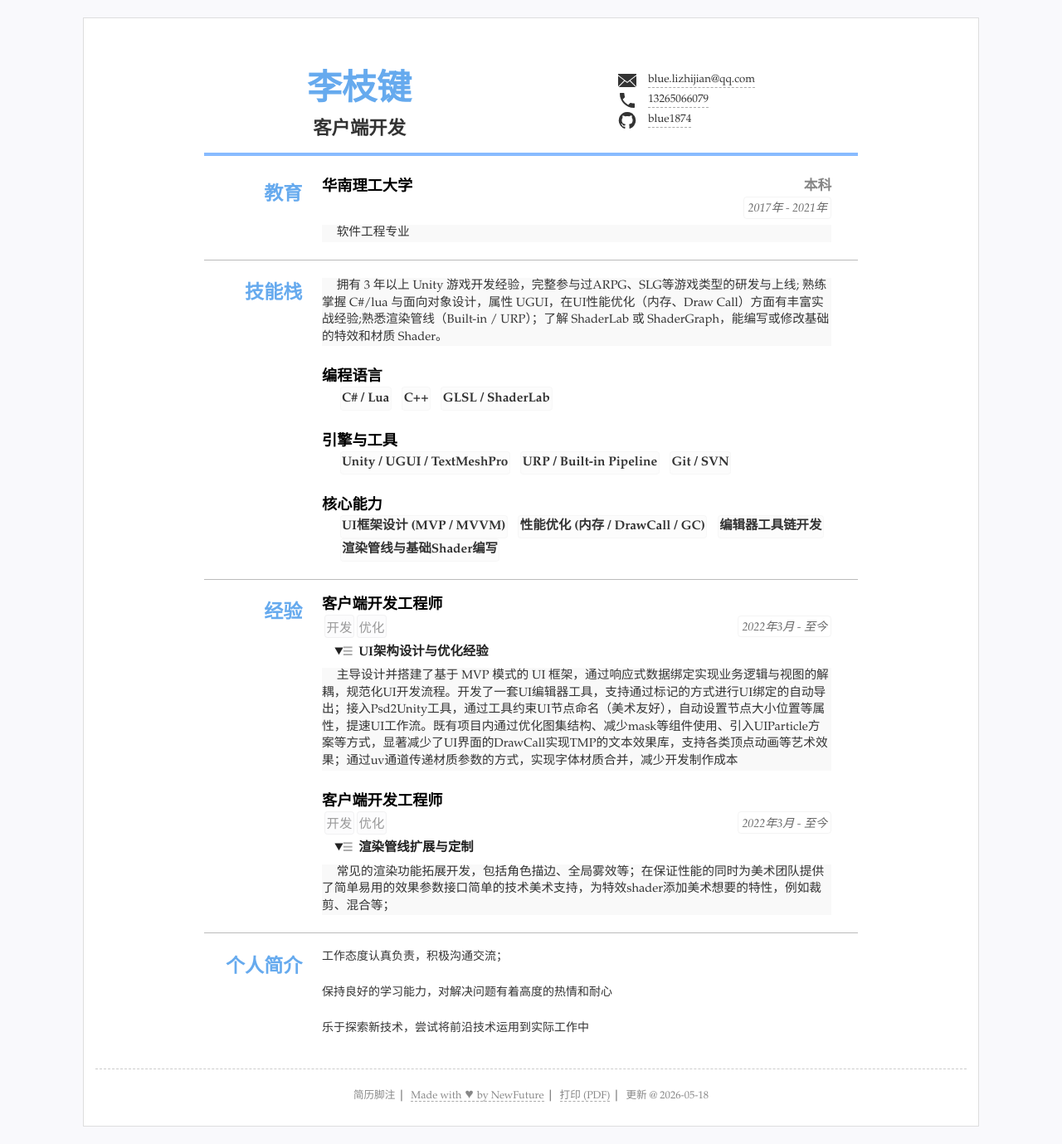
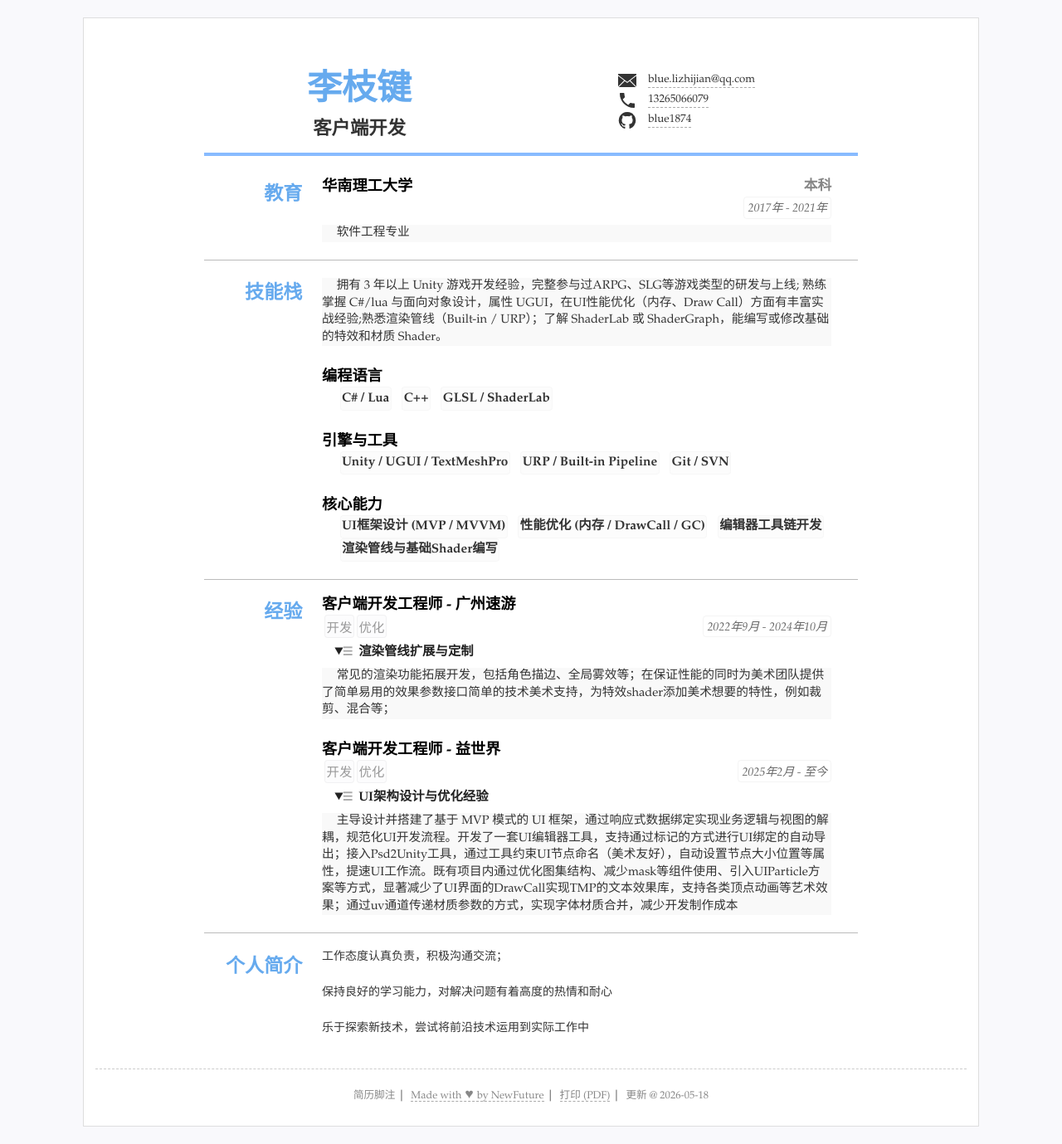
Before and after one commit to blue1874/resume, a Jekyll site: the page built from index.html, in a window 1280 px wide. Shown: the whole page at 83% size. Built offline with Jekyll 4.4.1, drawn with Linux system fonts in a browser that asks for light colours; part of the change alters nothing that is shown.

Commit message:
Update experience entries in resume.yml

```diff
--- a/_data/resume.yml
+++ b/_data/resume.yml
@@ -56,8 +56,19 @@ main: #简历主要内容，
 - type: experience
   name: 经验
   content:
-  - title: 客户端开发工程师
-    duration: "2022年3月 - 至今"
+  - title: 客户端开发工程师 - 广州速游
+    duration: "2022年9月 - 2024年10月"
+    tags:
+    - 开发
+    - 优化
+    summary: 渲染管线扩展与定制
+    detail:
+    - 常见的渲染功能拓展开发，包括角色描边、全局雾效等；在保证性能的同时为美术团队提供了简单易用的效果参数接口
+    - 简单的技术美术支持，为特效shader添加美术想要的特性，例如裁剪、混合等；
+    open: open
+    #可以设置open默认展开
+  - title: 客户端开发工程师 - 益世界
+    duration: "2025年2月 - 至今"
     tags:
     - 开发
     - 优化
@@ -68,17 +79,6 @@ main: #简历主要内容，
     - 既有项目内通过优化图集结构、减少mask等组件使用、引入UIParticle方案等方式，显著减少了UI界面的DrawCall
     - 实现TMP的文本效果库，支持各类顶点动画等艺术效果；通过uv通道传递材质参数的方式，实现字体材质合并，减少开发制作成本
     open: open
-  - title: 客户端开发工程师
-    duration: "2022年3月 - 至今"
-    tags:
-    - 开发
-    - 优化
-    summary: 渲染管线扩展与定制
-    detail:
-    - 常见的渲染功能拓展开发，包括角色描边、全局雾效等；在保证性能的同时为美术团队提供了简单易用的效果参数接口
-    - 简单的技术美术支持，为特效shader添加美术想要的特性，例如裁剪、混合等；
-    open: open
-    #可以设置open默认展开
 
 #others 其他简略内容(列表)
 others: #其他列表显示
```
